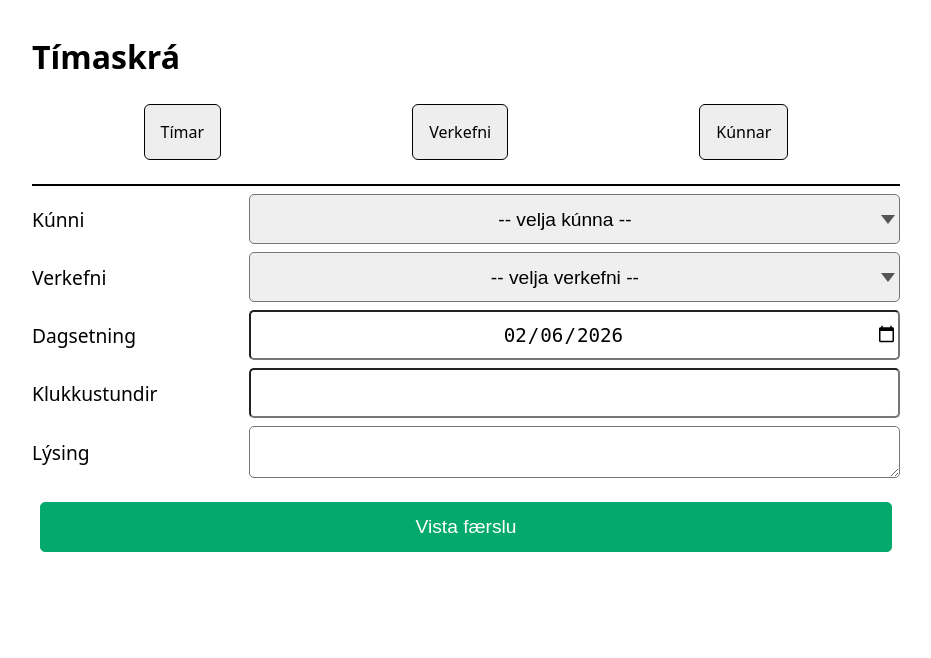
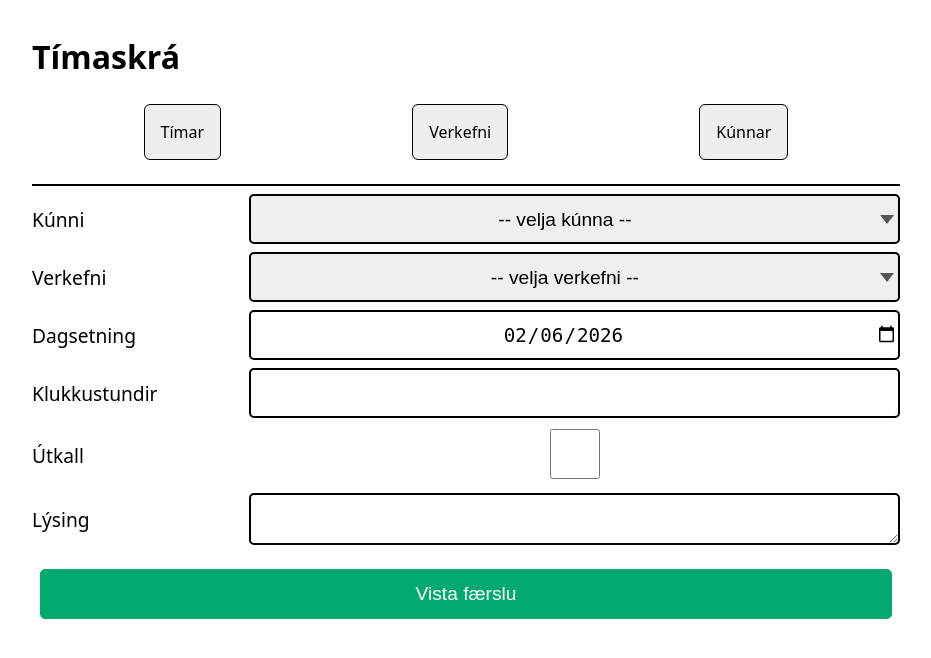
Before and after one commit to sindrimagg/timar, a Flask app: page /form_hours in a window 1280 px wide. Shown: the top 658 px of the page, without its empty margins (174-1105 px from the left). Run offline with Flask 3, Linux system fonts and the light colour scheme; data that the repository does not hold is empty.

Commit message:
Added a call checkmark

```diff
--- a/models/models.py
+++ b/models/models.py
@@ -8,6 +8,7 @@ class Hour(db.Model):
     project_id = db.Column(db.Integer, db.ForeignKey('projects.id'), nullable=False)
     date = db.Column(db.Date, nullable=False)
     hours = db.Column(db.Float, nullable=False)
+    call = db.Column(db.Boolean, default=False)
     description = db.Column(db.String(1000))
 
     client = db.relationship('Client', backref='hours')
--- a/routes/forms.py
+++ b/routes/forms.py
@@ -9,11 +9,13 @@ bp = Blueprint('forms', __name__)
 @bp.route('/form_hours', methods=['GET', 'POST'])
 def form_hours():
     if request.method == 'POST':
+        print(request.form.get('call'))
         db.session.add(Hour(
             client_id=request.form['client_id'],
             project_id=request.form['project_id'],
             date=date.fromisoformat(request.form['date']),
             hours=float(request.form['hours'].replace(',','.')),
+            call=request.form.get('call') == 'on',
             description=request.form.get('description')
         ))
         db.session.commit()
--- a/static/style.css
+++ b/static/style.css
@@ -151,11 +151,12 @@ textarea {
   overflow-x: unset;
 }
 
-select, input, textarea {
+select, input:not([type="checkbox"]), textarea {
   text-align: center;
   text-align-last: center;
   -webkit-appearance: none;
   cursor: pointer;
+  border: 2px solid black;
 }
 
 .messages {
@@ -186,6 +187,16 @@ select {
   background-position: right 0.2em center;
   background-size: 0.75em;
   padding-right: 1em;
+}
+
+.checkmark {
+  cursor: pointer;
+  width: 50px;
+  border: 2px solid black;
+}
+
+.checkbox-container {
+  text-align: center;
 }
 
 .post, .quit {
@@ -302,7 +313,7 @@ div.last {
     width: 100%;
   }
 
-  .row * {
+  .row > * {
     font-size: 1.2rem;
     flex-basis: 75%;
     width: 100%;
--- a/templates/form_hours.html
+++ b/templates/form_hours.html
@@ -22,6 +22,11 @@
   <div class="row">
     <label for="hours">Klukkustundir</label>
     <input type="text" pattern="[0-9]*[.,]?[0-9]*" id="hours" step="0.01" name="hours" inputmode="decimal" value="{{ item.hours if item else ''}}" required lang="is"/>
+  </div>
+
+  <div class="row">
+    <label for="call">Útkall</label>
+    <div class="checkbox-container"><input name="call" type="checkbox" id="call" class="checkmark"/></div>
   </div>
 
   <div class="row">
--- a/templates/hours.html
+++ b/templates/hours.html
@@ -58,12 +58,13 @@
     <td data-label="Kúnni">{{ h.client.name }}</td>
     <td data-label="Verkefni">{{ h.project.description or "-" }}</td>
     <td data-label="Klst.">{{ h.hours }}</td>
+    <td data-label="Útkall">{% if h.call %}Já{% else %}Nei{% endif %}</td>
     <td data-label="Lýsing">{{ h.description or "-" }}</td>
     <td>
       <div class="last">
         <form method="POST"
               action="{{ url_for('hours.delete_item', id=h.id) }}"
-              onsubmit="return confirm('Eyða þessari færslu?\n {{h.date}}\n {{h.client.name}}\n {{ h.project.description}}\n {{h.hours}}\n {{h.description}}');">
+              onsubmit="return confirm('Eyða þessari færslu?\n {{h.date}}\n {{h.client.name}}\n {{ h.project.description}}\n {{h.hours}}\n {% if h.call %}Útkall{%else%}Ekki útkall{% endif %}\n {{h.description}}');">
           <button type="submit" class="delete">Eyða</button>
         </form>
         <form  action="{{ url_for('hours.edit', id=h.id) }}">
```
